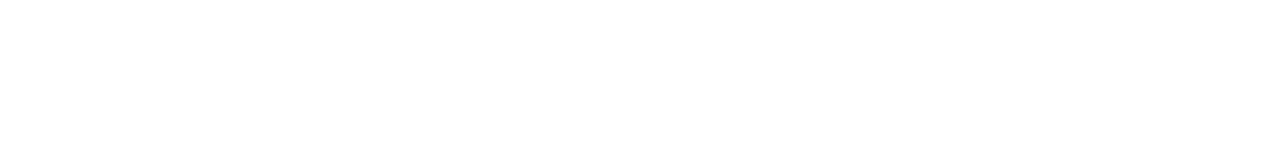
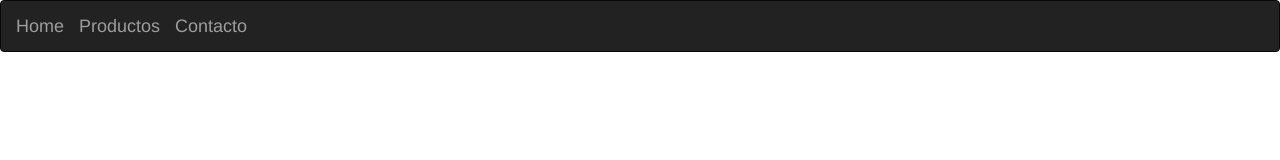
Before and after one commit to kenkairon/CursoDeGithubRamasEcommerce, a plain HTML site: page index.html in a window 1280 px wide. Drawn offline with nearby package versions, Linux system fonts and the light colour scheme.

Commit message:
Agregamos el menu a home

```diff
--- a/index.html
+++ b/index.html
@@ -8,10 +8,21 @@
     <title>
         E-Commer
     </title>
+    <script src="https://ajax.googleapis.com/ajax/libs/jquery/2.1.1/jquery.min.js"></script>
+    <script src="https://maxcdn.bootstrapcdn.com/bootstrap/3.3.7/js/bootstrap.min.js"></script>
+    <link href="https://maxcdn.bootstrapcdn.com/bootstrap/3.3.7/css/bootstrap.min.css" rel="stylesheet" />
 </head>
 
 <body>
-
+    <nav class="navbar navbar-inverse">
+        <div class="container-fluid">
+            <div class="navbar-header">
+                <a class="navbar-brand" href="#">Home</a>
+                <a class="navbar-brand nv1" href="#">Productos</a>
+                <a class="navbar-brand nv1" href="#">Contacto</a>
+            </div>
+        </div>
+    </nav>
 </body>
 
 </html>
```
Also changed, not shown: 1 other file.
